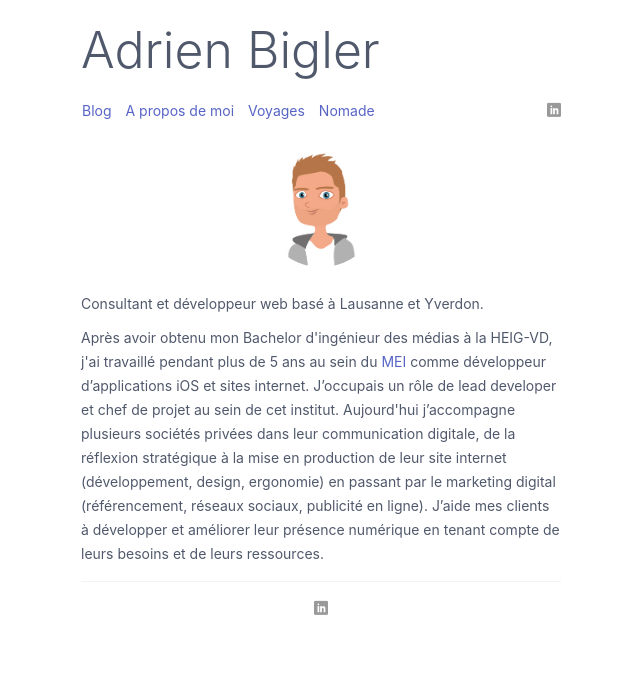
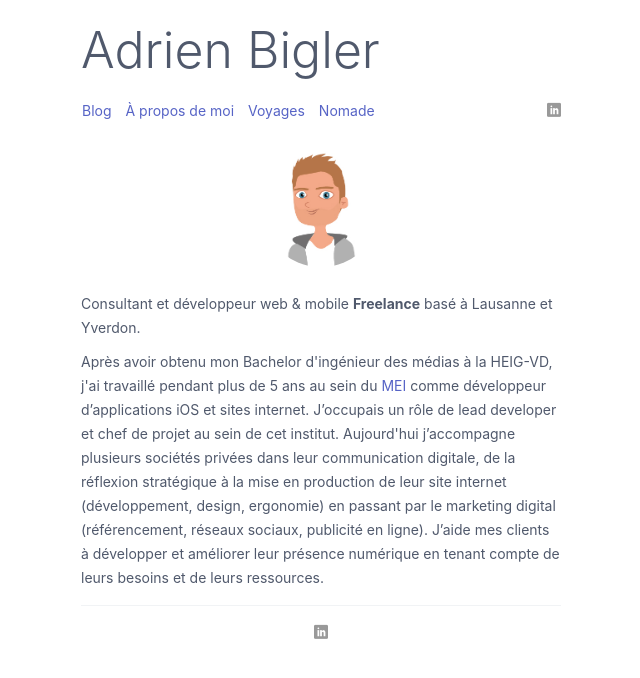
Before and after one commit to camel113/camel113.github.io, a Jekyll site: the page built from developpeur-consultant-web-mobile-freelance-lausanne.html, in a window 1280 px wide. Shown: the top 678 px of the page, without its empty margins (319-959 px from the left). Built offline with Jekyll 4.4.1, drawn with Linux system fonts in a browser that asks for light colours; some web fonts are replaced.

Commit message:
Improve content (SEO)

```diff
--- a/_config.yml
+++ b/_config.yml
@@ -1,6 +1,6 @@
 # Site settings
-title: "Consultant et dévelopeur web basé à Lausanne et Yverdon"
-description: "Lead developer et chef de projet au sein du MEI à la HEIG-VD. Consultant et dévelopeur web indépendant."
+title: "Développeur et consultant web & mobile - Freelance - Lausanne"
+description: "Développement de site internet, application mobile (iOS/Android), application web, site e-commerce, blog. Je réalise tous vos projets sur mesure et mets mes compétences à votre service"
 
 baseurl: "" # the subpath of your site, e.g. /blog/
 url: "https://adrienbigler.ch" # the base hostname & protocol for your site
--- a/_includes/header.html
+++ b/_includes/header.html
@@ -3,8 +3,8 @@
 	<nav class="navbar">
 	  <section class="navbar-left">
 	  	<a href="/" class="btn btn-link first-link">Blog</a>
-	    <a href="/adrien-bigler-consultant-web" class="btn btn-link first-link">A propos de moi</a>
-	    <a href="/voyages" class="btn btn-link first-link">Voyages</a>
+	    <a href="/developpeur-consultant-web-mobile-freelance-lausanne.html" class="btn btn-link first-link">À propos de moi</a>
+	    <a href="/voyages.html" class="btn btn-link first-link">Voyages</a>
 	    <a href="/nomade.html" class="btn btn-link first-link">Nomade</a>
 	  </section>
 	  <section class="navbar-section">
--- a/_layouts/default.html
+++ b/_layouts/default.html
@@ -16,7 +16,7 @@
     <link rel="shortcut icon" href={{ "favicon.ico" | prepend: site.baseurl_root }} type="image/x-icon">
     <meta property='og:title' content="Adrien Bigler"/>
     <meta property='og:image' content="{{site.url}}/images/adrienbigler.jpg"/>
-    <meta property='og:description' content="Consultant et Dévelopeur Web"/>
+    <meta property='og:description' content="Consultant et Dévelopeur Web Freelance"/>
     <meta property='og:url' content="http://www.adrienbigler.ch" />
   </head>
   <body>
--- a/adrien-bigler-consultant-web.html
+++ b/developpeur-consultant-web-mobile-freelance-lausanne.html
@@ -3,6 +3,6 @@ layout: default
 ---
 <main>
 	<div class="img-adrien-container"><img src="/images/adrien.jpg" alt="Adrien Bigler"></div>
-	<p>Consultant et développeur web basé à Lausanne et Yverdon.</p>
+	<p>Consultant et développeur web & mobile <b>Freelance</b> basé à Lausanne et Yverdon.</p>
 	<p>Après avoir obtenu mon Bachelor d'ingénieur des médias à la HEIG-VD, j'ai travaillé pendant plus de 5 ans au sein du <a href="http://mei.heig-vd.ch/">MEI</a> comme développeur d’applications iOS et sites internet. J’occupais un rôle de lead developer et chef de projet au sein de cet institut. Aujourd'hui j’accompagne plusieurs sociétés privées dans leur communication digitale, de la réflexion stratégique à la mise en production de leur site internet (développement, design, ergonomie) en passant par le marketing digital (référencement, réseaux sociaux, publicité en ligne). J’aide mes clients à développer et améliorer leur présence numérique en tenant compte de leurs besoins et de leurs ressources.</p>
 </main>
```
Also changed, not shown: 1 other file.
